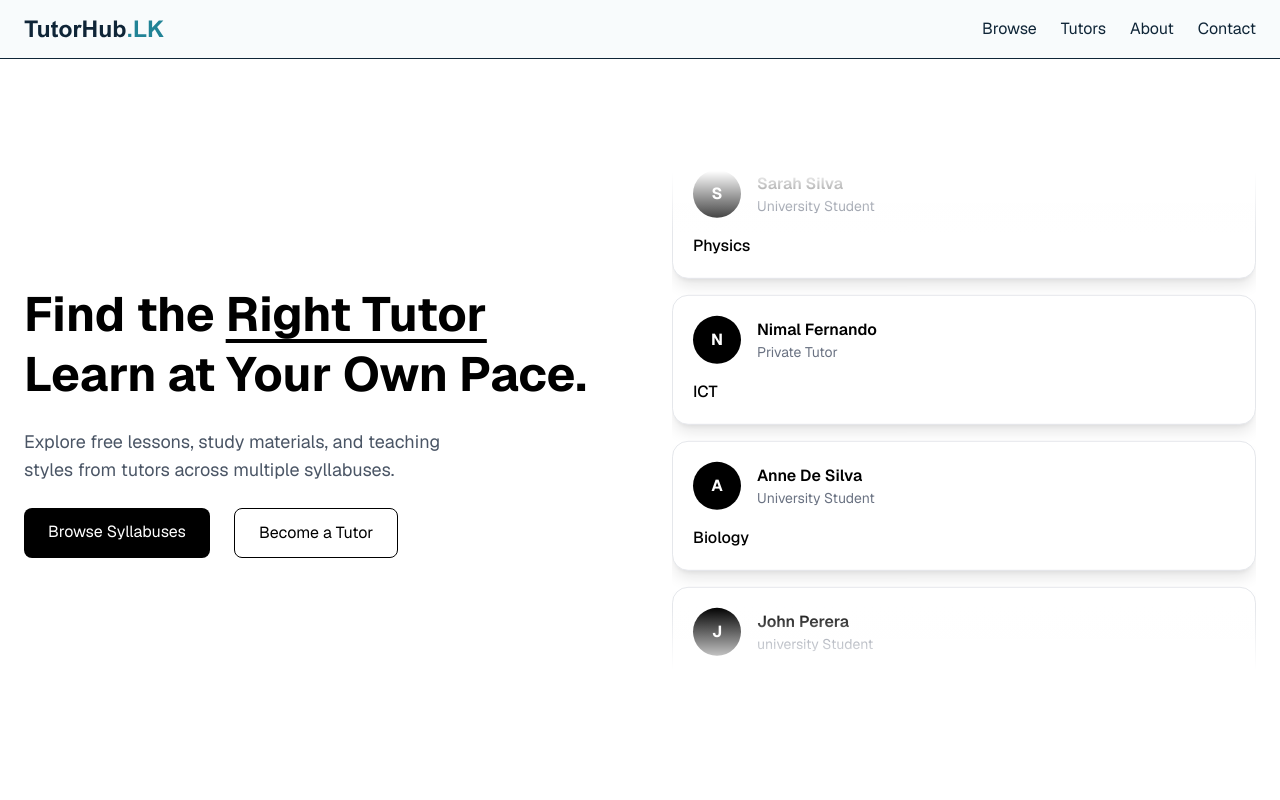
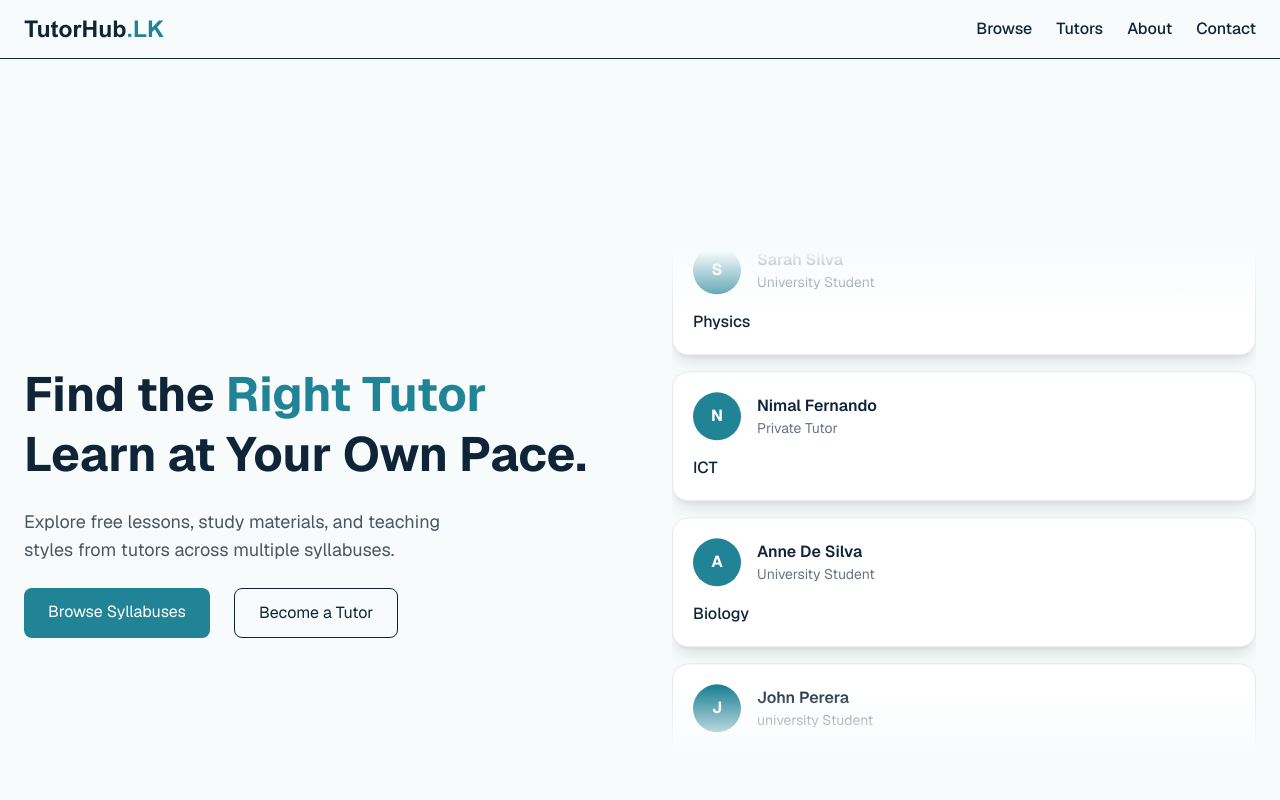
Before and after one commit to DinukaD-24/tutor-platform, a Next.js app: page / in a window 1280 px wide. Shown: the top 800 px of the page. Built offline with nearby package versions, Linux system fonts and the light colour scheme.

Commit message:
feat: update styles and improve component theming; adjust background and text colors for better readability; did a fix that prevents stray or stale candidate tokens from generating malformed utilities like .text-\[var\(\)\].

```diff
--- a/src/app/globals.css
+++ b/src/app/globals.css
@@ -1,4 +1,5 @@
-@import "tailwindcss";
+@import "tailwindcss" source(none);
+@source "../**/*.{js,jsx,ts,tsx}";
 
 :root {
   --color-primary: #218396;
--- a/src/app/page.js
+++ b/src/app/page.js
@@ -6,7 +6,7 @@ import HowItWorksSection from "@/components/home/HowItWorksSection";
 
 export default function Home() {
   return (
-    <main className="min-h-screen bg-white text-black">
+    <main className="min-h-screen bg-background text-dark pt-20">
       <HeroSection/>
       <FeaturedSubjects/>
       <FeaturedTutors/>
--- a/src/components/hero/HeroContent.jsx
+++ b/src/components/hero/HeroContent.jsx
@@ -3,9 +3,9 @@ import Link from "next/link";
 export default function HeroContent() {
     return (
         <div className="space-y-6">
-            <h1 className="text-4xl md:text-5xl font-bold leading-tight">
+            <h1 className="text-4xl md:text-5xl font-bold leading-tight text-dark">
                 Find the{" "}
-                <span className="underline underline-offset-8">
+                <span className="text-primary">
                     Right Tutor
                 </span>
                 <br/>
@@ -19,13 +19,13 @@ export default function HeroContent() {
             <div className="flex gap-6">
                 <Link
                     href="/syllabus"
-                    className="px-6 py-3 bg-black text-white rounded-lg hover:bg-gray-800 transition">
+                    className="px-6 py-3 bg-primary text-white rounded-lg hover:bg-primary-dark transition">
                     Browse Syllabuses
                 </Link>
 
                 <Link
                     href="/become-a-tutor"
-                    className="px-6 py-3 border rounded-lg hover:bg-gray-100 transition">
+                    className="px-6 py-3 border border-color-primary text-color-primary rounded-lg hover:bg-primary hover:text-white transition">
                     Become a Tutor
                 </Link>
             </div>
--- a/src/components/hero/TutorCarousel.jsx
+++ b/src/components/hero/TutorCarousel.jsx
@@ -7,9 +7,9 @@ export default function TutorCarousel () {
     return (
         <div className="relative h-[500px] overflow-hidden">
 
-            <div className="absolute top-0 left-0 right-0 h-16 bg-gradient-to-b from-white to-transparent z-10"></div>
+            <div className="absolute top-0 left-0 right-0 h-16 bg-gradient-to-b from-background to-transparent z-10"></div>
 
-            <div className="absolute bottom-0 left-0 right-0 h-16 bg-gradient-to-t from-white to-transparent z-10"></div>
+            <div className="absolute bottom-0 left-0 right-0 h-16 bg-gradient-to-t from-background to-transparent z-10"></div>
 
             <div className="animate-scroll flex flex-col gap-4">
                 {scrollingTutors.map((tutor, index) => (
--- a/src/components/hero/TutorMiniCard.jsx
+++ b/src/components/hero/TutorMiniCard.jsx
@@ -13,12 +13,12 @@ export default function TutorMiniCard ({ tutor }) {
                 hover:-translate-y-1
                 hover:shadow-xl">
             <div className="flex items-center gap-4">
-                <div className="w-12 h-12 rounded-full bg-black text-white flex items-center justify-center font-bold">
+                <div className="w-12 h-12 rounded-full bg-primary text-white flex items-center justify-center font-bold">
                     {tutor.name.charAt(0)}
                 </div>
 
                 <div>
-                    <h3 className="font-semibold">
+                    <h3 className="font-semibold text-dark">
                         {tutor.name}
                     </h3>
                     <p className="text-sm text-gray-500">
@@ -28,7 +28,7 @@ export default function TutorMiniCard ({ tutor }) {
             </div>
 
             <div className="mt-4">
-                <p className="font-medium">
+                <p className="font-medium text-dark">
                     {tutor.subject}
                 </p>
             </div>
--- a/src/components/home/HeroSection.jsx
+++ b/src/components/home/HeroSection.jsx
@@ -5,8 +5,8 @@ export default function HeroSection() {
     return (
         <section className="relative overflow-hidden">
             <div className="absolute inset-0 -z-10">
-                <div className="absolute top-10 right-20 h-72 w-72 rounded-full bg-gray-100 blur-3xl"/>
-                <div className="absolute bottom-0 left-20 h-72 w-72 rounded-full bg-gray-100 blur-3xl"/>
+                <div className="absolute top-10 right-20 h-72 w-72 rounded-full bg-cyan-100 blur-3xl"/>
+                <div className="absolute bottom-0 left-20 h-72 w-72 rounded-full bg-green-100 blur-3xl"/>
             </div>
 
             <div className="max-w-7xl mx-auto px-6 py-20 md:py-28">
--- a/src/components/navbar/Navbar.jsx
+++ b/src/components/navbar/Navbar.jsx
@@ -15,11 +15,35 @@ export default function Navbar() {
                     />
                 </Link>
 
-                <div className="flex gap-6">
-                    <Link href="/syllabus">Browse</Link>
-                    <Link href="/tutors">Tutors</Link>
-                    <Link href="/about">About</Link>
-                    <Link href="/contact">Contact</Link>
+                <div className="flex gap-6 text-dark font-medium">
+                    <Link
+                        href="/syllabus"
+                        className="transition-colors hover:text-primary"
+                    >
+                            Browse
+                    </Link>
+
+                    <Link
+                        href="/tutors"
+                        className="transition-colors hover:text-primary"
+                    >
+                            Tutors
+                    </Link>
+
+                    <Link
+                        href="/about"
+                        className="transition-colors hover:text-primary"
+                    >
+                            About
+                    </Link>
+
+                    <Link
+                        href="/contact"
+                        className="transition-colors hover:text-primary"
+                    >
+                            Contact
+                    </Link>
+
                 </div>
 
             </div>
```
